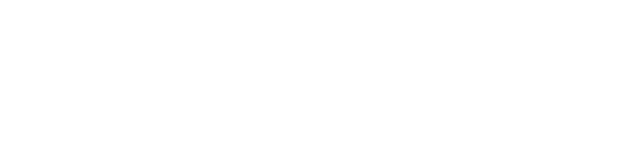
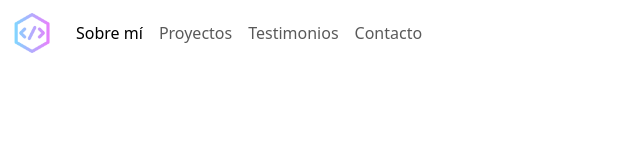
Before and after one commit to MelissaAquijes/portfolio-adaptable-bootstrap, a plain HTML site: page index.html in a window 1280 px wide. Shown: the whole page, without its empty margins (0-640 px from the left). Drawn offline with nearby package versions, Linux system fonts and the light colour scheme.

Commit message:
Agregando estructura de la barra de navegación.

```diff
--- a/index.html
+++ b/index.html
@@ -12,7 +12,32 @@
   <title>Melissa Aquijes | Desarrollo Web Front-End</title>
 </head>
 <body>
-
+  <nav class="navbar navbar-expand-md navbar-light">
+    <div class="container-fluid">
+      <a class="navbar-brand" href="#">
+        <img src="./images/icon.png" width="40" alt="Logo de la página web">
+      </a>
+      <button class="navbar-toggler" type="button" data-bs-toggle="collapse" data-bs-target="#navbar-toggler" aria-controls="navbarScroll" aria-expanded="false" aria-label="Toggle navigation">
+        <span class="navbar-toggler-icon"></span>
+      </button>
+      <div class="collapse navbar-collapse" id="navbar-toggler">
+        <ul class="navbar-nav d-flex justify-content-center align-items-center" style="--bs-scroll-height: 100px;">
+          <li class="nav-item">
+            <a class="nav-link active" aria-current="page" href="#">Sobre mí</a>
+          </li>
+          <li class="nav-item">
+            <a class="nav-link" href="#">Proyectos</a>
+          </li>
+          <li class="nav-item">
+            <a class="nav-link" href="#">Testimonios</a>
+          </li>
+          <li class="nav-item">
+            <a class="nav-link" href="#">Contacto</a>
+          </li>
+        </ul>
+      </div>
+    </div>
+  </nav>
   <script src="https://cdn.jsdelivr.net/npm/bootstrap@5.3.2/dist/js/bootstrap.bundle.min.js" integrity="sha384-C6RzsynM9kWDrMNeT87bh95OGNyZPhcTNXj1NW7RuBCsyN/o0jlpcV8Qyq46cDfL" crossorigin="anonymous"></script>
 </body>
 </html>
```
